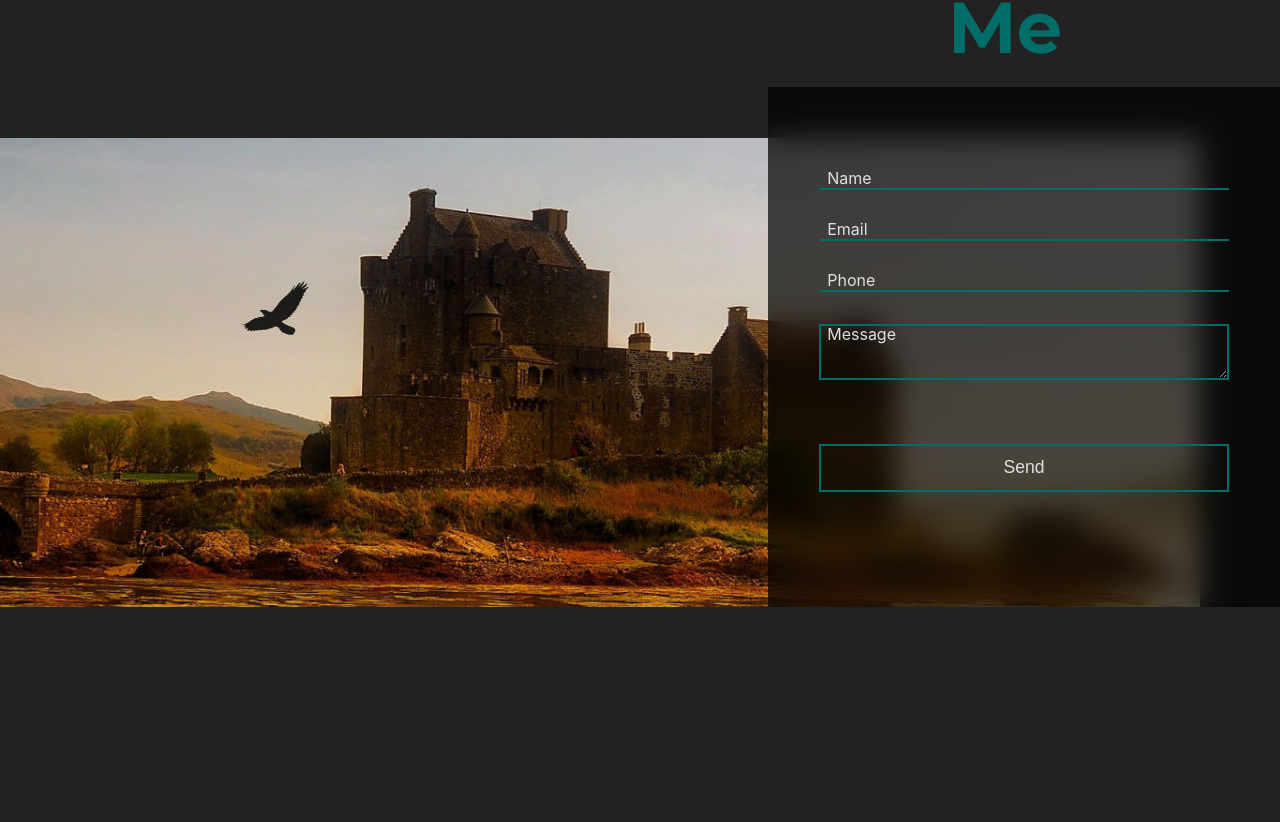
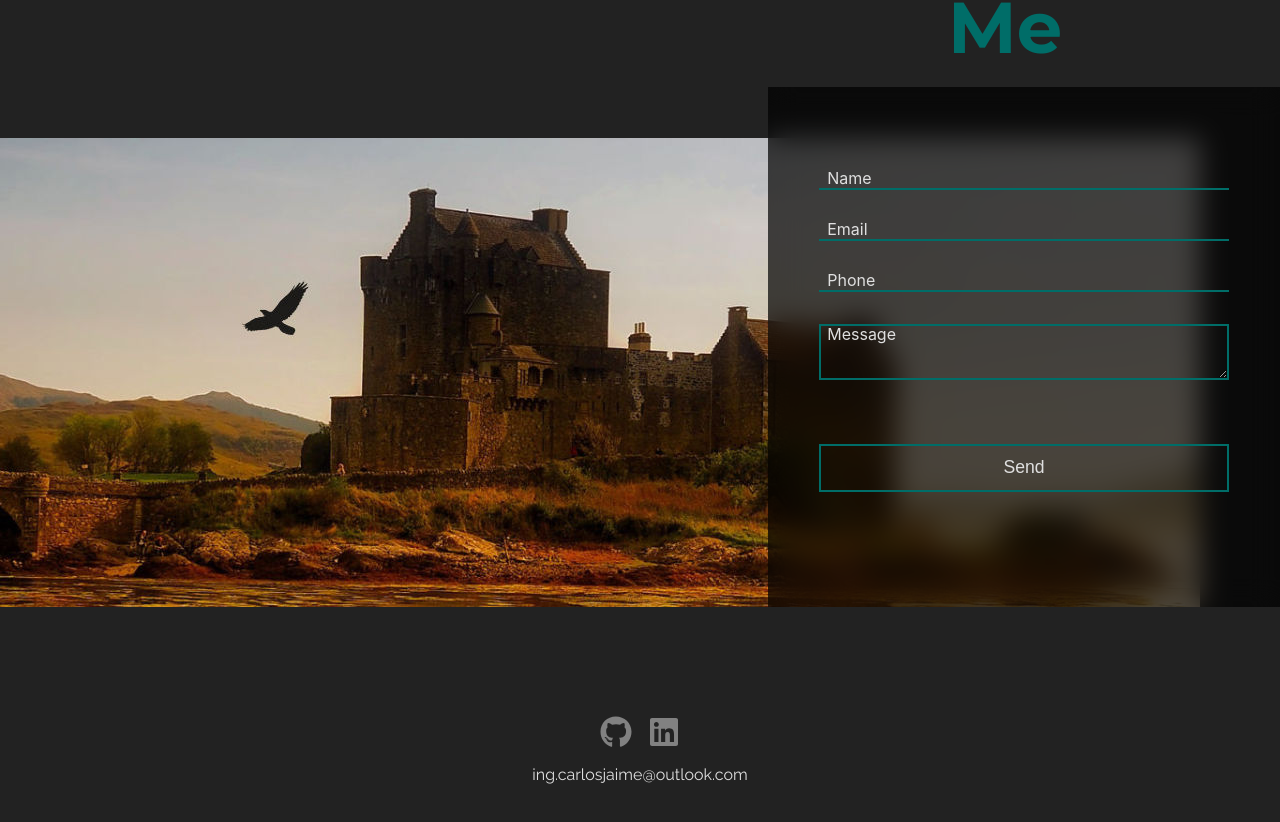
Before and after one commit to CharleyDvs/my-portfolio, a Next.js app: page / in a window 1280 px wide. Shown: the part 4121-4943 px from the top of the page. Before the commit the page ends 4800 px from the top, so only its background shows below. Built offline with nearby package versions, Linux system fonts and the light colour scheme; no server answers.

Commit message:
Added a footer with social links

```diff
--- /dev/null
+++ b/components/Footer/index.jsx
@@ -0,0 +1,28 @@
+import React from 'react'
+import { FaGithub, FaLinkedin } from 'react-icons/fa'
+
+function Footer() {
+  return (
+    <footer>
+      <div className="social-links-container">
+        <a
+          target="_blank"
+          rel="noreferrer"
+          href="https://github.com/CharleyDvs/"
+        >
+          <FaGithub />
+        </a>
+        <a
+          target="_blank"
+          rel="noreferrer"
+          href="https://www.linkedin.com/in/carlos-jaime-yerena/"
+        >
+          <FaLinkedin />
+        </a>
+      </div>
+      <p>ing.carlosjaime@outlook.com</p>
+    </footer>
+  )
+}
+
+export default Footer
--- a/pages/index.js
+++ b/pages/index.js
@@ -8,6 +8,7 @@ import Projects from '../components/Projects'
 import QuoteBanner from '../components/QuoteBanner'
 import Techs from '../components/Techs'
 import Contact from '../components/Contact'
+import Footer from '../components/Footer'
 
 export default function Home() {
   const [scroll, setScroll] = useState(0)
@@ -41,6 +42,7 @@ export default function Home() {
         <QuoteBanner />
         <Techs />
         <Contact />
+        <Footer />
       </main>
     </>
   )
--- /dev/null
+++ b/styles/_footer.scss
@@ -0,0 +1,22 @@
+footer {
+  display: flex;
+  justify-content: center;
+  align-items: center;
+  flex-direction: column;
+  min-height: 20vh;
+  .social-links-container {
+    display: flex;
+    justify-content: space-between;
+    width: 64px;
+    margin: 5px;
+    svg {
+      transform: scale(2);
+      opacity: 0.5;
+      transition: $ease;
+      &:hover {
+        opacity: 1;
+        transform: scale(2.2);
+      }
+    }
+  }
+}
--- a/styles/globals.scss
+++ b/styles/globals.scss
@@ -76,3 +76,4 @@ button {
 @import './techs';
 @import './contactSection';
 @import './contactForm';
+@import './footer';
```
Also changed, not shown: 1 other file (tests, documents, lock files or other folders).
